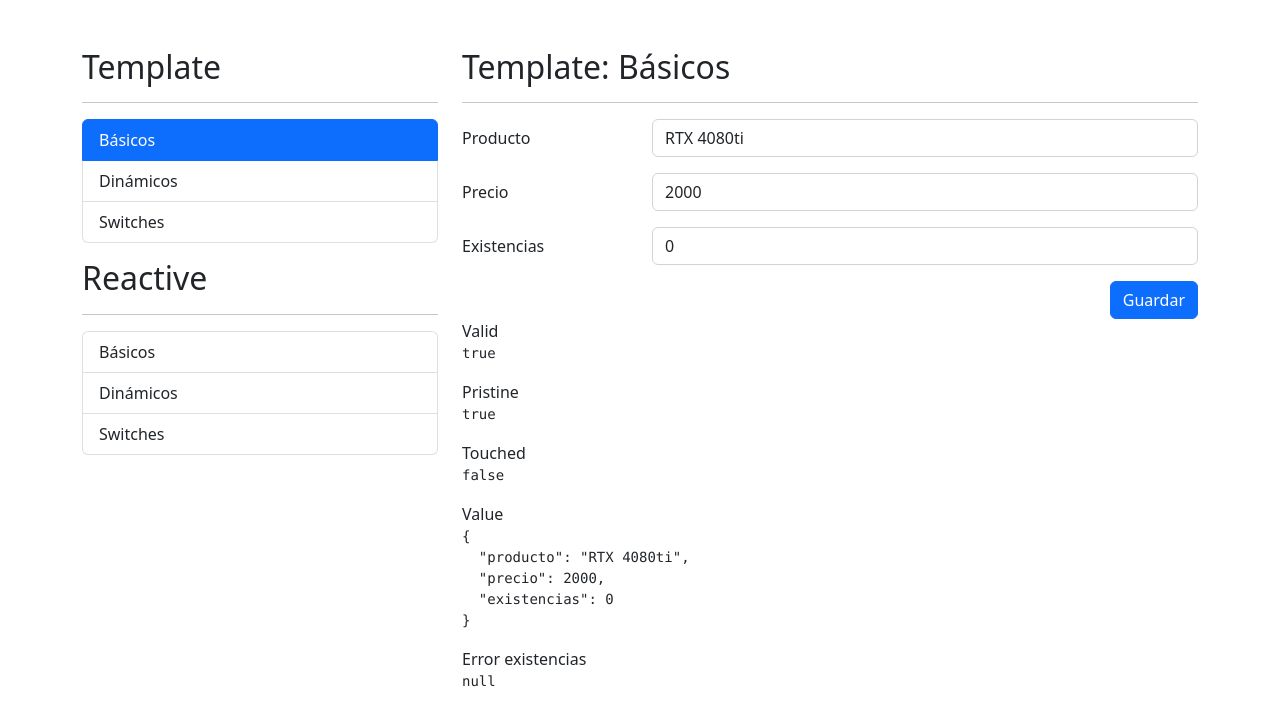
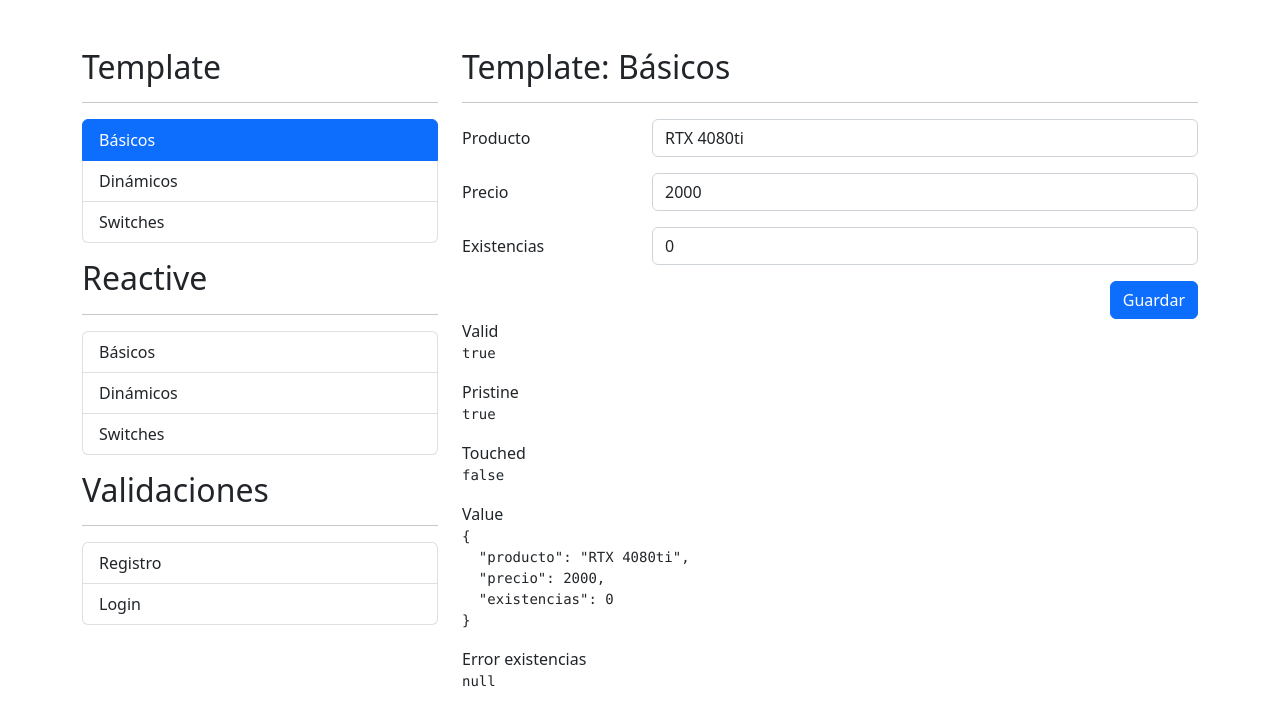
Before and after one commit to DaniMartinezMarin/formulariosApp, an Angular app: page /template/basicos in a window 1280 px wide. Shown: the top 726 px of the page. Built offline with nearby package versions, Linux system fonts and the light colour scheme.

Commit message:
feat: New auth pages

```diff
--- a/src/app/app-routing.module.ts
+++ b/src/app/app-routing.module.ts
@@ -11,6 +11,10 @@
     loadChildren: () => import('./template/template.module').then( m => m.TemplateModule )
   },
   {
+    path: 'auth',
+    loadChildren: () => import('./auth/auth.module').then( m => m.AuthModule )
+  },
+  {
     path: '**',
     redirectTo: 'template'
   }
--- /dev/null
+++ b/src/app/auth/pages/login/login.component.html
@@ -0,0 +1 @@
+<p>login works!</p>
--- /dev/null
+++ b/src/app/auth/pages/login/login.component.ts
@@ -0,0 +1,15 @@
+import { Component, OnInit } from '@angular/core';
+
+@Component({
+  selector: 'app-login',
+  templateUrl: './login.component.html',
+  styleUrls: ['./login.component.css']
+})
+export class LoginComponent implements OnInit {
+
+  constructor() { }
+
+  ngOnInit(): void {
+  }
+
+}
--- /dev/null
+++ b/src/app/auth/pages/registro/registro.component.html
@@ -0,0 +1 @@
+<p>registro works!</p>
--- /dev/null
+++ b/src/app/auth/pages/registro/registro.component.ts
@@ -0,0 +1,15 @@
+import { Component, OnInit } from '@angular/core';
+
+@Component({
+  selector: 'app-registro',
+  templateUrl: './registro.component.html',
+  styleUrls: ['./registro.component.css']
+})
+export class RegistroComponent implements OnInit {
+
+  constructor() { }
+
+  ngOnInit(): void {
+  }
+
+}
--- a/src/app/shared/side-menu/side-menu.component.html
+++ b/src/app/shared/side-menu/side-menu.component.html
@@ -25,3 +25,17 @@
   </li>
 
 </ul>
+
+<h2 class="mt-3">Validaciones</h2>
+<hr>
+
+<ul class="list-group">
+
+  <li *ngFor="let authMenuItem of authMenuItems"
+      class="list-group-item"
+      [routerLink]= [authMenuItem.ruta]
+      routerLinkActive="active"> <!-- Se añade la clase active de bootstrap al routerLinkActive -->
+    {{ authMenuItem.texto }}
+  </li>
+
+</ul>
--- a/src/app/shared/side-menu/side-menu.component.ts
+++ b/src/app/shared/side-menu/side-menu.component.ts
@@ -46,6 +46,17 @@
       texto: 'Switches',
       ruta: './reactive/switches'
     }
+  ];
+
+  authMenuItems: MenuItem[] = [
+    {
+      texto: 'Registro',
+      ruta: './auth/registro'
+    },
+    {
+      texto: 'Login',
+      ruta: './auth/login'
+    }
   ]
 
 }
--- a/src/app/template/template.module.ts
+++ b/src/app/template/template.module.ts
@@ -3,6 +3,7 @@
 import { FormsModule } from '@angular/forms';
 
 import { TemplateRoutingModule } from './template-routing.module';
+
 import { BasicosComponent } from './basicos/basicos.component';
 import { DinamicosComponent } from './dinamicos/dinamicos.component';
 import { SwitchesComponent } from './switches/switches.component';
```
Also changed, not shown: src/app/auth/auth-routing.module.ts (added, +30 -0 lines), src/app/auth/auth.module.ts (added, +19 -0 lines), src/app/auth/pages/login/login.component.css (added), src/app/auth/pages/registro/registro.component.css (added).
